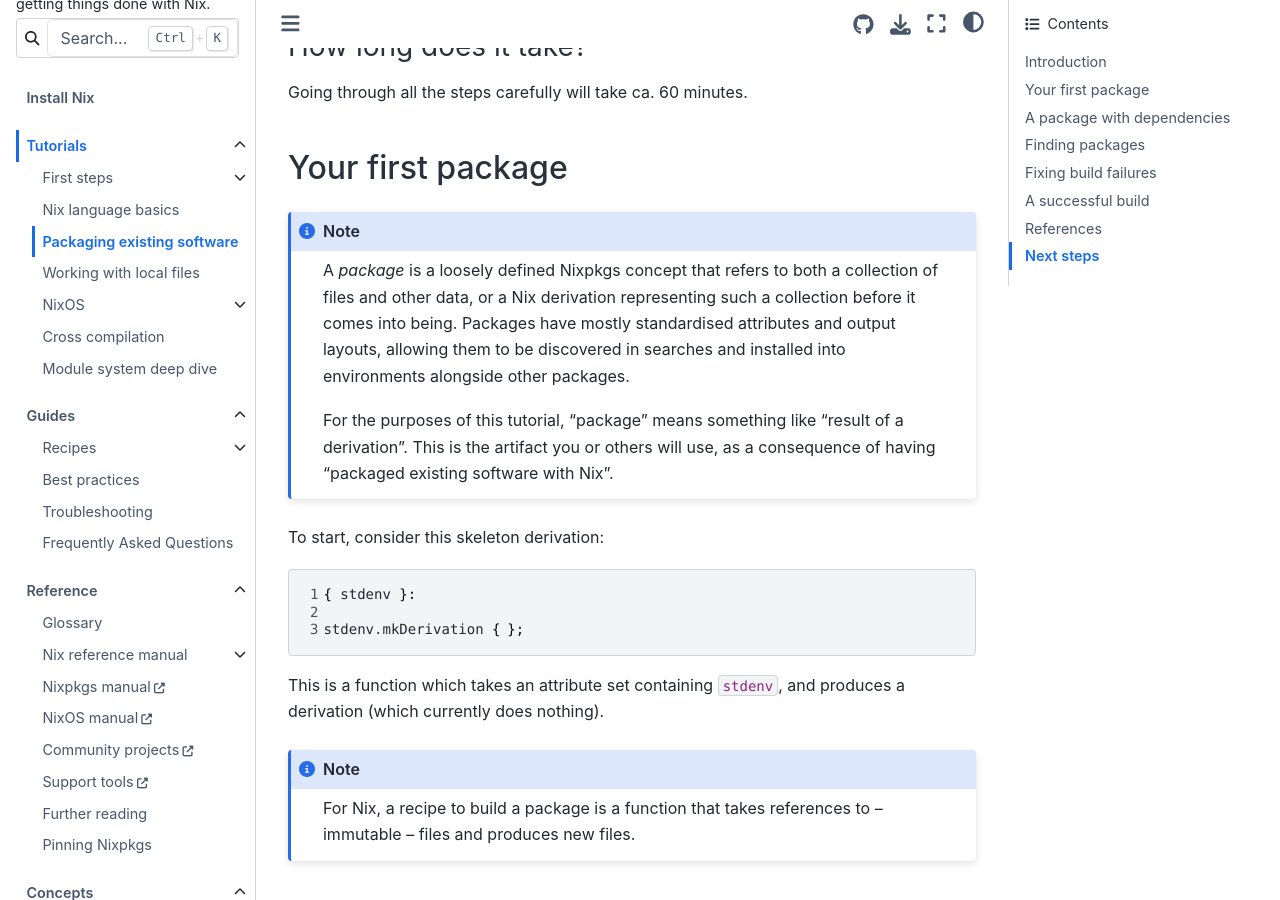
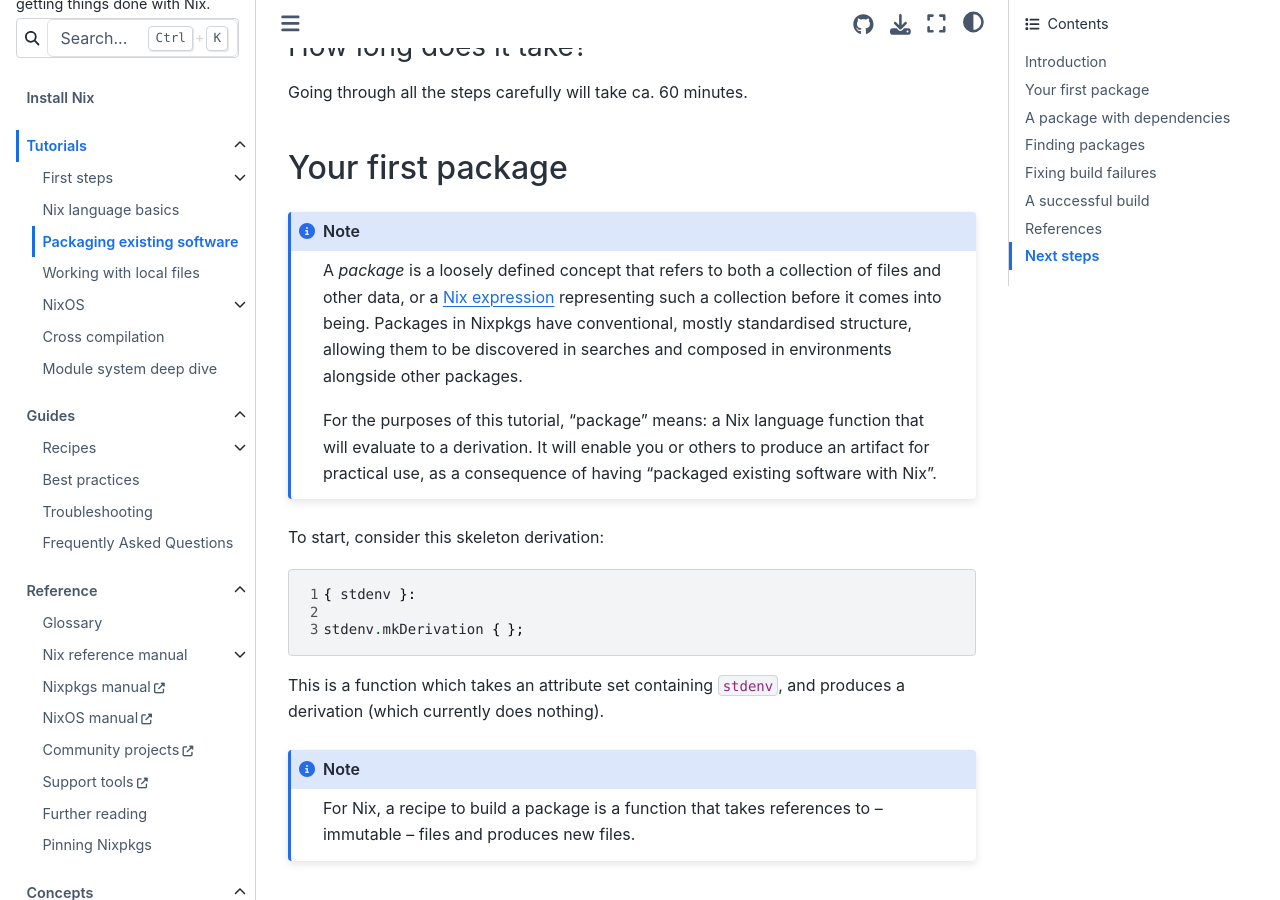
Before and after one commit to NixOS/nix.dev, a Sphinx documentation site: the page built from source/tutorials/packaging-existing-software.md, in a window 1280 px wide and 900 px high, scrolled down 941 px. Built offline with Sphinx 7.4.7 and the Sphinx Book theme 1.1.4, drawn with Linux system fonts in a browser that asks for light colours.

Commit message:
reword note on the definition of package

```diff
--- a/source/tutorials/packaging-existing-software.md
+++ b/source/tutorials/packaging-existing-software.md
@@ -37,11 +37,15 @@
 ## Your first package
 
 :::{note}
-A _package_ is a loosely defined Nixpkgs concept that refers to both a collection of files and other data, or a Nix derivation representing such a collection before it comes into being.
-Packages have mostly standardised attributes and output layouts, allowing them to be discovered in searches and installed into environments alongside other packages.
+<!--
+TODO: link to the Nix manual glossary entry once it's in a released build:
+https://hydra.nixos.org/job/nix/master/build.x86_64-linux/latest/download/manual/glossary.html#package
+-->
+A _package_ is a loosely defined concept that refers to both a collection of files and other data, or a {term}`Nix expression` representing such a collection before it comes into being.
+Packages in Nixpkgs have conventional, mostly standardised structure, allowing them to be discovered in searches and composed in environments alongside other packages.
 
-For the purposes of this tutorial, "package" means something like "result of a derivation".
-This is the artifact you or others will use, as a consequence of having "packaged existing software with Nix".
+For the purposes of this tutorial, "package" means: a Nix language function that will evaluate to a derivation.
+It will enable you or others to produce an artifact for practical use, as a consequence of having "packaged existing software with Nix".
 :::
 
 To start, consider this skeleton derivation:
```
